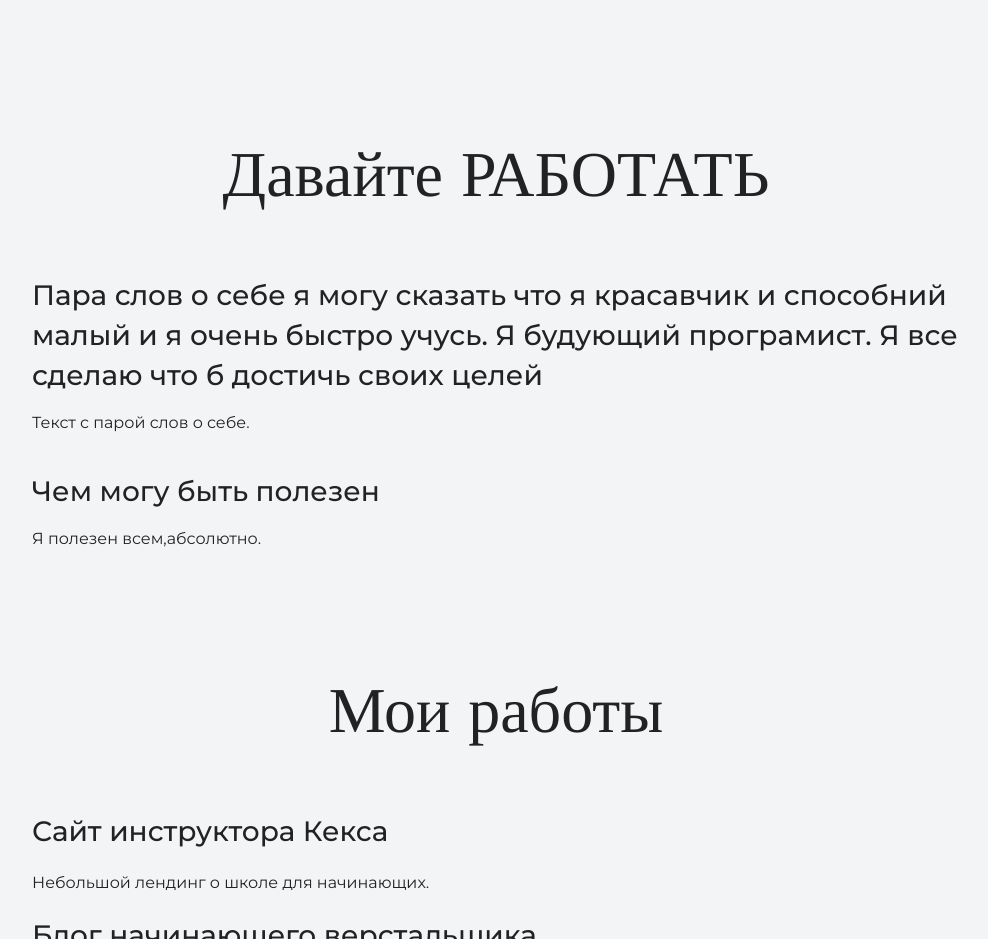
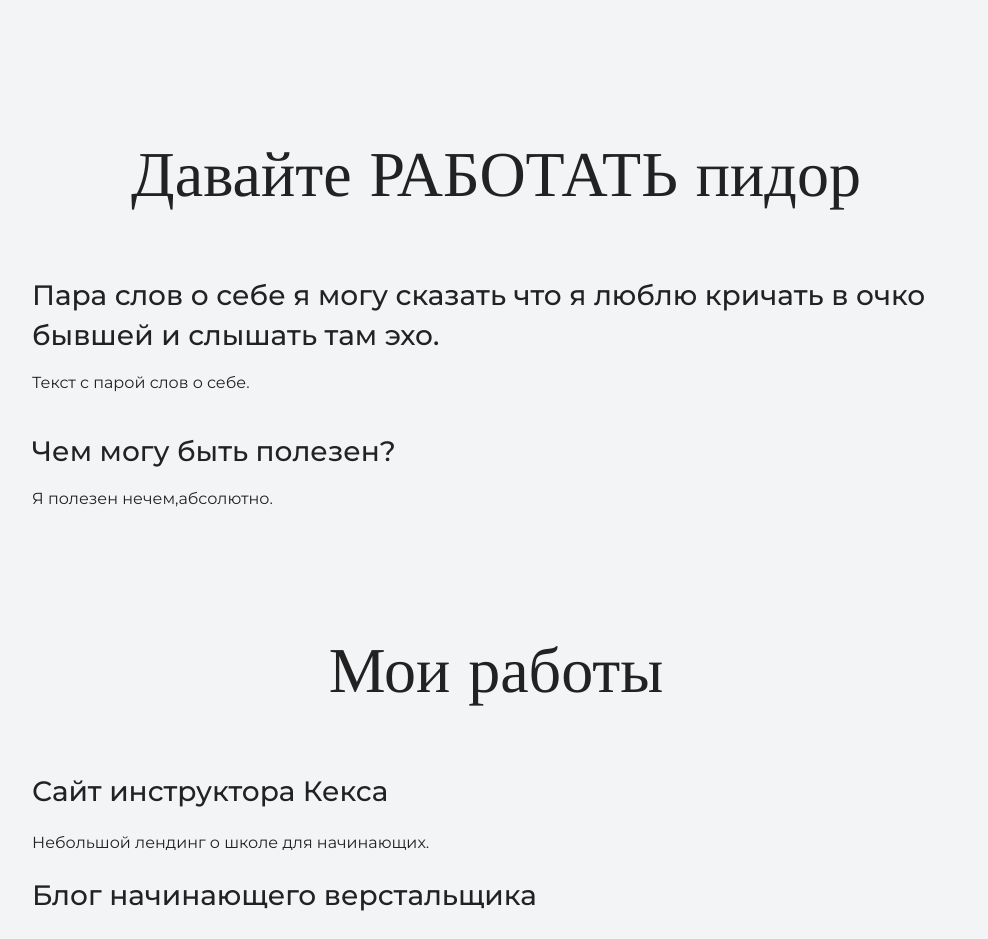
Before and after one commit to rock909/my-site, a plain HTML site: page index.html in a window 1280 px wide. Shown: the part 940-1879 px from the top of the page, without its empty margins (144-1132 px from the left). Drawn offline with nearby package versions, Linux system fonts and the light colour scheme.

Commit message:
Add files via upload

```diff
--- a/index.html
+++ b/index.html
@@ -23,12 +23,11 @@
 
     <section class="intro">
       <div class="container">
-      <h2 class="subheading">Давайте РАБОТАТЬ</h2>
-      <h3>Пара слов о себе я могу сказать что я красавчик и способний малый и я очень быстро учусь.
-        Я будующий програмист. Я все сделаю что б достичь своих целей</h3>
+      <h2 class="subheading">Давайте РАБОТАТЬ пидор</h2>
+      <h3>Пара слов о себе я могу сказать что я люблю кричать в очко бывшей и слышать там эхо. </h3>
       <p>Текст с парой слов о себе.</p>
-      <h3>Чем могу быть полезен</h3>
-      <p>Я полезен всем,абсолютно.</p>
+      <h3>Чем могу быть полезен?</h3>
+      <p>Я полезен нечем,абсолютно.</p>
     </div>
     </section>
 
```
